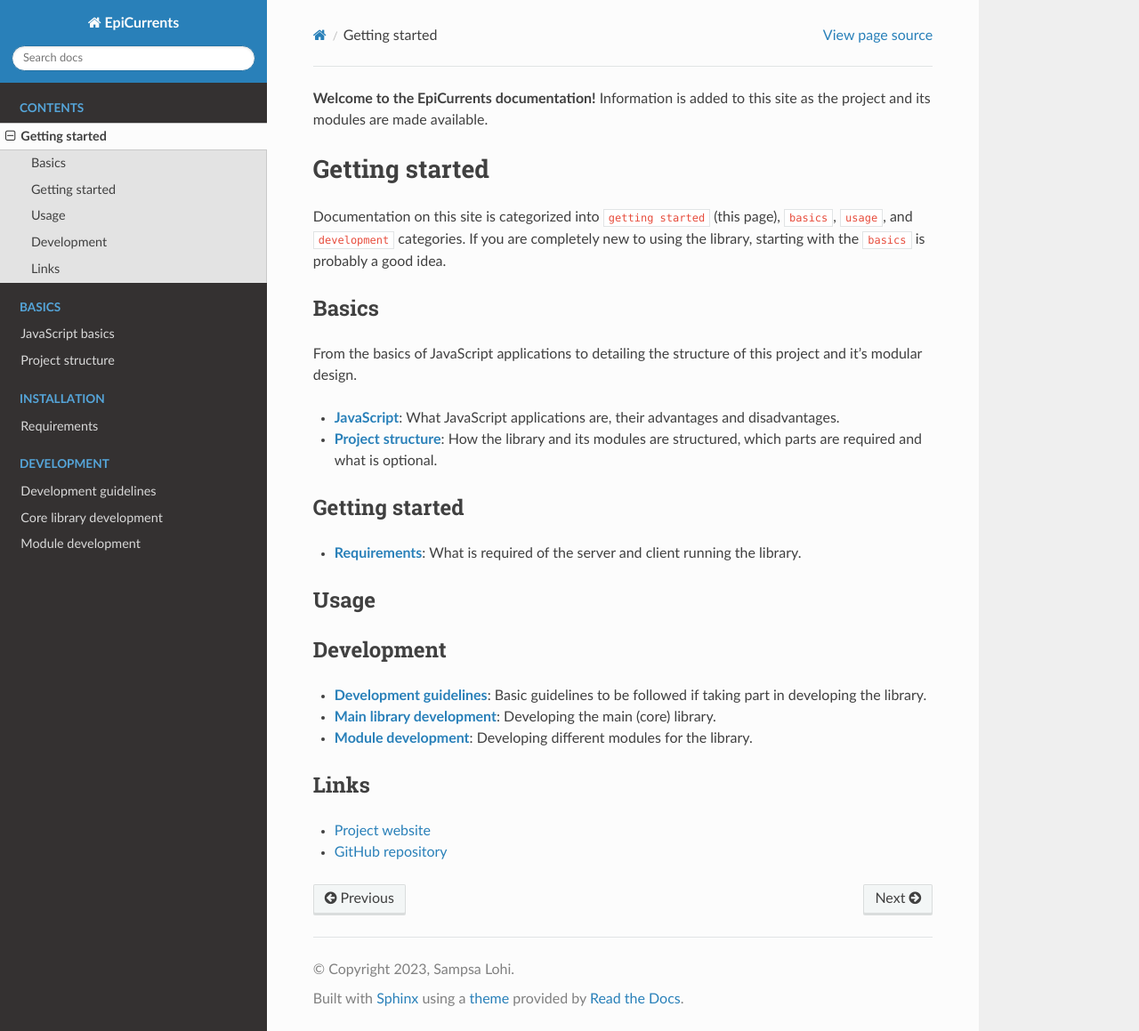
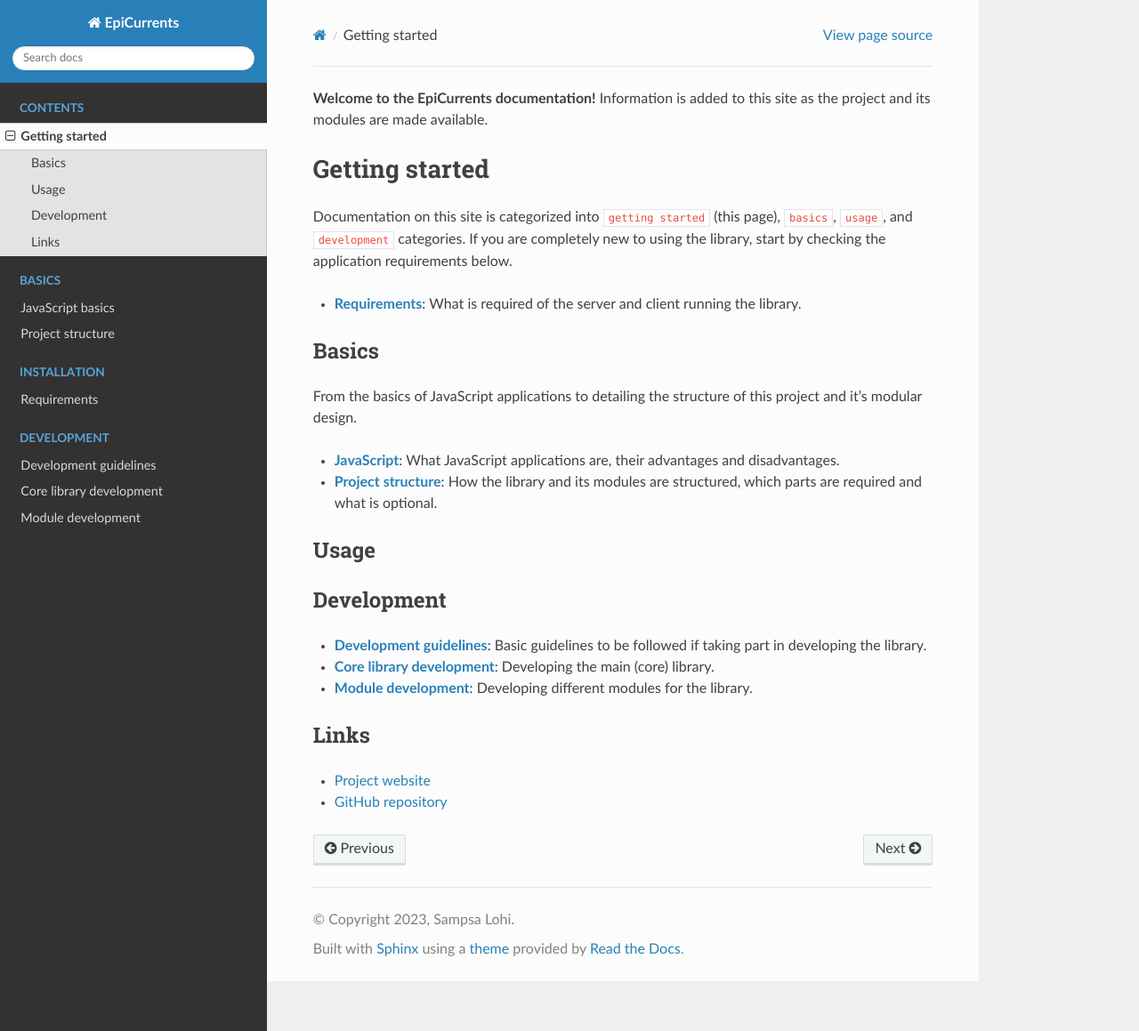
Before and after one commit to epicurrents/docs, a Sphinx documentation site: the page built from source/start.md, in a window 1280 px wide and 1159 px high. Shown: the whole window at 89% size. Built offline with Sphinx 7.4.7 and the Read the Docs theme 2.0.0, drawn with Linux system fonts in a browser that asks for light colours.

Commit message:
Landing page changes
Signed-off-by: sam-19 <26563023+sam-19@users.noreply.github.com>

```diff
--- a/source/start.md
+++ b/source/start.md
@@ -13,7 +13,9 @@ dateCreated: 2023-09-24T14:05:37.301Z
 Getting started
 ===============
 
-Documentation on this site is categorized into `getting started` (this page), `basics`, `usage`, and `development` categories. If you are completely new to using the library, starting with the `basics` is probably a good idea.
+Documentation on this site is categorized into `getting started` (this page), `basics`, `usage`, and `development` categories. If you are completely new to using the library, start by checking the application requirements below.
+
+- **[Requirements](/installation/requirements)**: What is required of the server and client running the library.
 
 ## Basics
 From the basics of JavaScript applications to detailing the structure of this project and it's modular design.
@@ -21,16 +23,12 @@ From the basics of JavaScript applications to detailing the structure of this pr
 - **[JavaScript](/basics/javascript)**: What JavaScript applications are, their advantages and disadvantages.
 - **[Project structure](/basics/project-structure)**: How the library and its modules are structured, which parts are required and what is optional.
 
-## Getting started
-
-- **[Requirements](/installation/requirements)**: What is required of the server and client running the library.
-
 ## Usage
 
 ## Development
 
 - **[Development guidelines](/development/guidelines)**: Basic guidelines to be followed if taking part in developing the library.
-- **[Main library development](/development/core-library)**: Developing the main (core) library.
+- **[Core library development](/development/core-library)**: Developing the main (core) library.
 - **[Module development](/development/modules)**: Developing different modules for the library.
 
 ## Links
```
